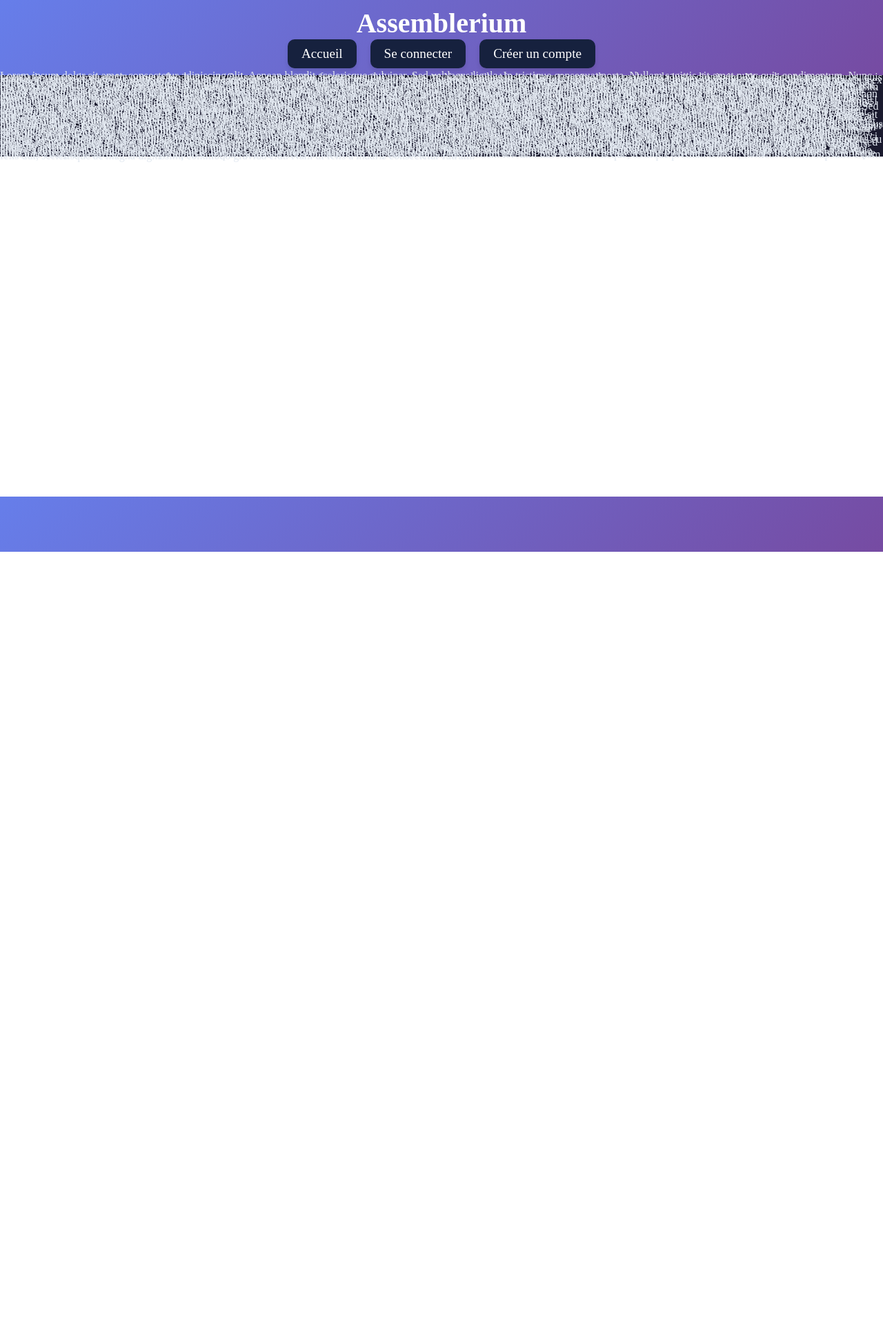
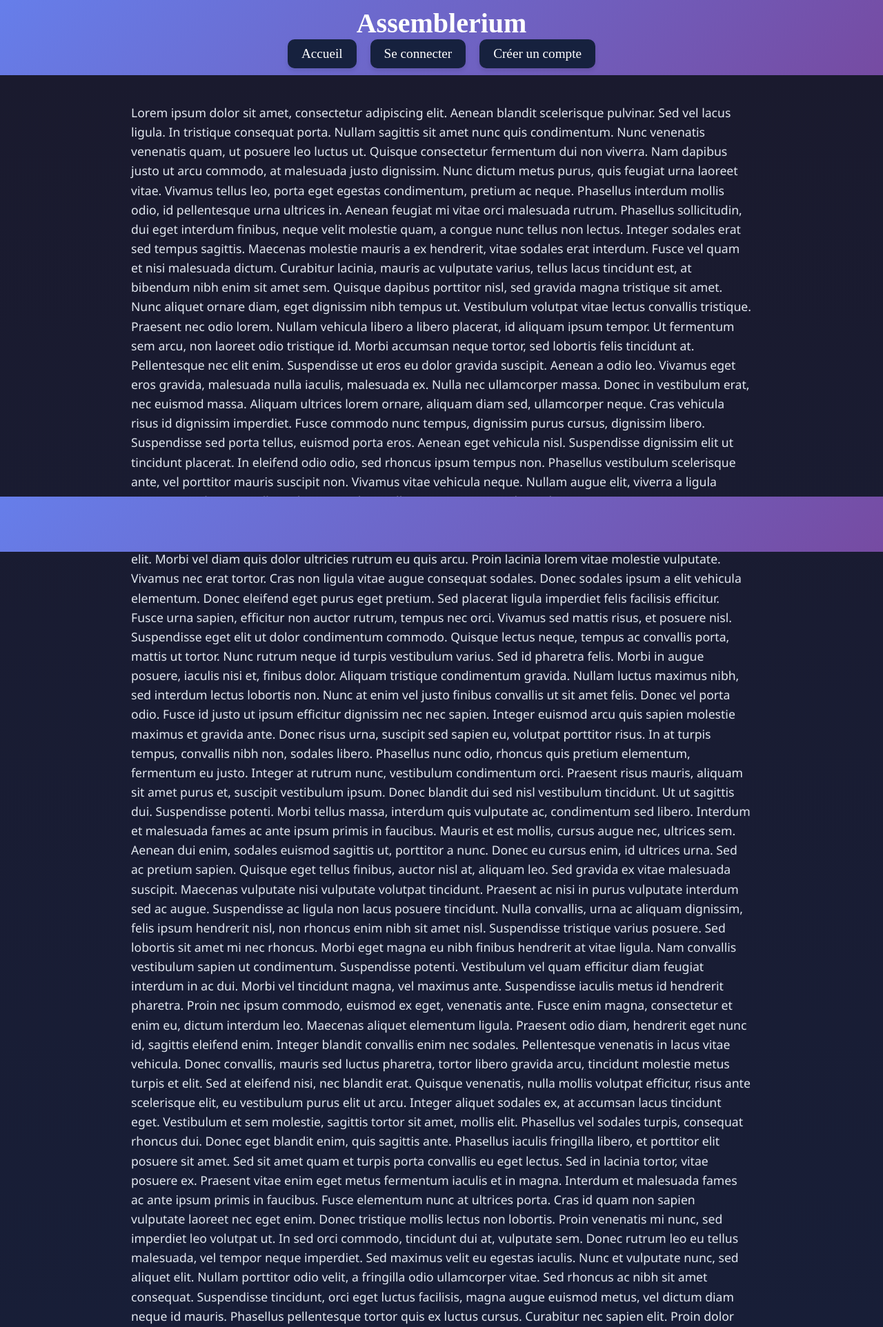
Before and after one commit to moiV123/projet_libre2026, a Flask app: page / in a window 1280 px wide. Shown: the top 1924 px of the page at 69% size. Before the commit the page ends 800 px from the top, so only its background shows below. Run offline with Flask 3, Linux system fonts and the light colour scheme.

Commit message:
text_read_improve

```diff
--- a/static/base.css
+++ b/static/base.css
@@ -15,12 +15,22 @@ header {
 
 main {
     width: 100%;
-    height: 80%;
+    min-height: 80%;
     margin: 0 auto;
-    background: #1a1a2e;
+    padding: 40px 20px;
+    background: linear-gradient(180deg, #1a1a2e 0%, #16213e 100%);
     color: #e2e8f0;
-    line-height: 2px;
-    font-size: medium;
+    line-height: 1.6;
+    font-size: 1.1em;
+    font-family: 'Segoe UI', Tahoma, Geneva, Verdana, sans-serif;
+    overflow-y: auto;
+}
+
+/* Optionnel : pour limiter la largeur du texte et le centrer */
+main > * {
+    max-width: 900px;
+    margin-left: auto;
+    margin-right: auto;
 }
 
 footer {
```
